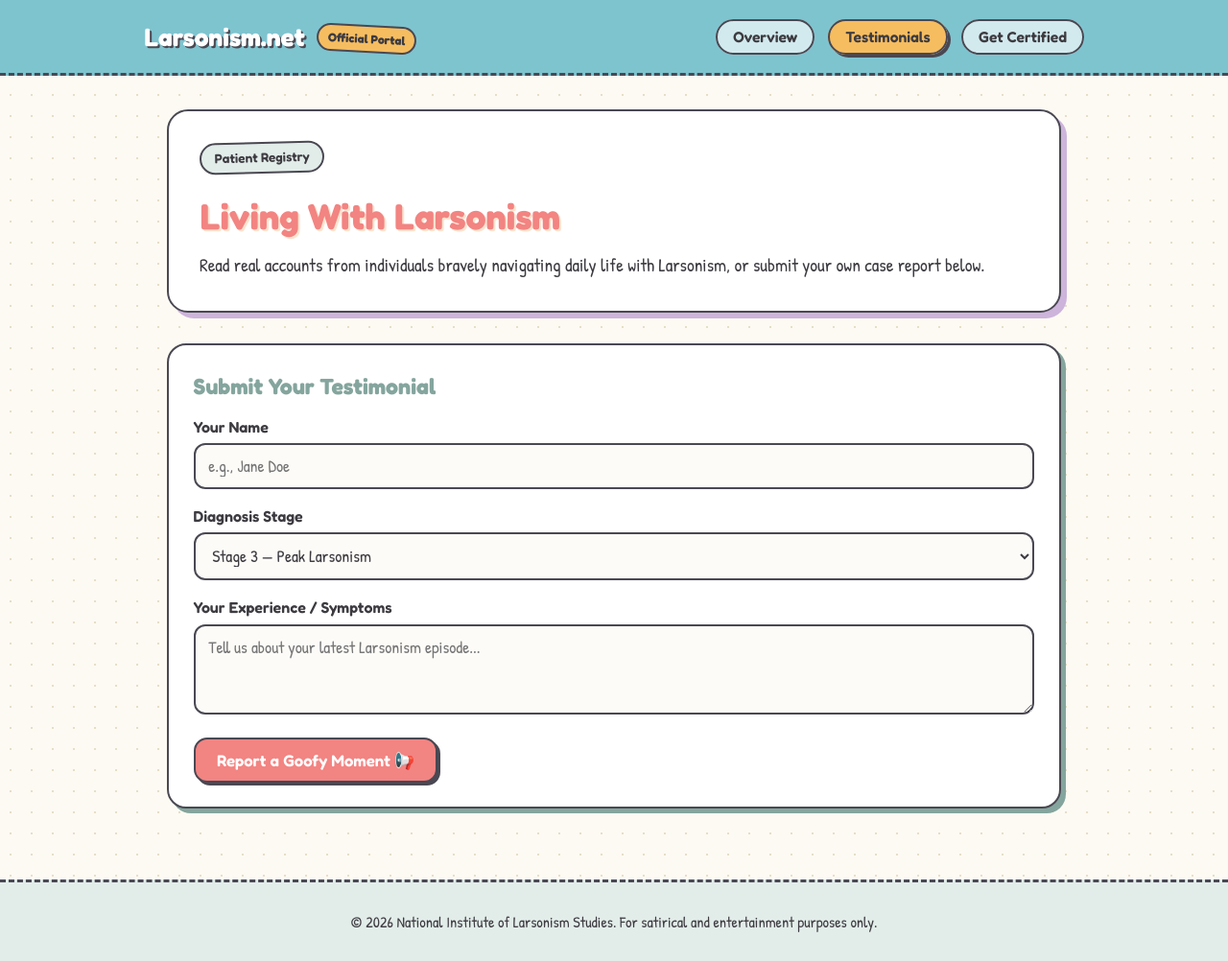
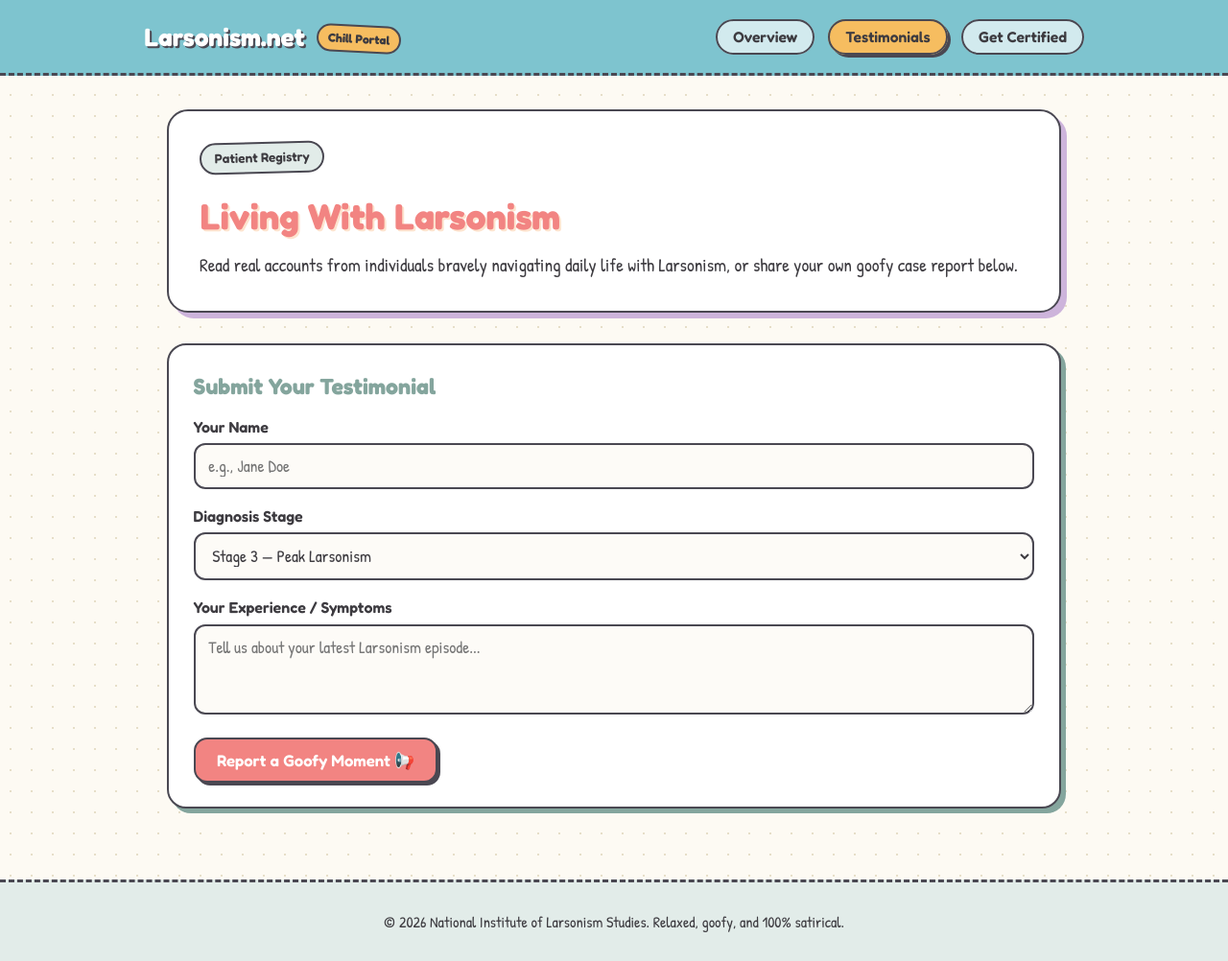
Before and after one commit to techcentersupport/larsonism-website, a plain HTML site: page testimonials.html in a window 1280 px wide. Shown: the whole page at 96% size. Drawn offline with Linux system fonts and the light colour scheme; a script that the page names is missing.

Commit message:
Update testimonials.html

```diff
--- a/testimonials.html
+++ b/testimonials.html
@@ -4,13 +4,13 @@
   <meta charset="UTF-8">
   <meta name="viewport" content="width=device-width, initial-scale=1.0">
   <title>Patient Testimonials | Larsonism.net</title>
-  <link rel="stylesheet" href="style.css">
+  <link rel="stylesheet" href="style.css?v=3">
 </head>
 <body>
 
   <header>
     <div class="nav-container">
-      <a href="index.html" class="logo">Larsonism.net <span>Official Portal</span></a>
+      <a href="index.html" class="logo">Larsonism.net <span>Chill Portal</span></a>
       <nav>
         <a href="index.html">Overview</a>
         <a href="testimonials.html" class="active">Testimonials</a>
@@ -23,15 +23,13 @@
     <section class="hero">
       <span class="badge">Patient Registry</span>
       <h1>Living With Larsonism</h1>
-      <p>Read real accounts from individuals bravely navigating daily life with Larsonism, or submit your own case report below.</p>
+      <p>Read real accounts from individuals bravely navigating daily life with Larsonism, or share your own goofy case report below.</p>
     </section>
 
     <div class="grid" style="grid-template-columns: 1fr;">
-      <!-- Add Testimonial Form -->
       <div class="card">
         <h2>Submit Your Testimonial</h2>
         <form id="testimonialForm">
-          <!-- Honeypot field for basic spam bots -->
           <div style="display: none;" aria-hidden="true">
             <label for="websiteField">Website</label>
             <input type="text" id="websiteField" name="website" tabindex="-1" autocomplete="off">
@@ -57,13 +55,12 @@
         </form>
       </div>
 
-      <!-- Testimonials List -->
       <div id="testimonialsList"></div>
     </div>
   </main>
 
   <footer>
-    &copy; 2026 National Institute of Larsonism Studies. For satirical and entertainment purposes only.
+    &copy; 2026 National Institute of Larsonism Studies. Relaxed, goofy, and 100% satirical.
   </footer>
 
   <script type="module">
@@ -122,7 +119,6 @@
     formEl.addEventListener("submit", async (e) => {
       e.preventDefault();
 
-      // Reject if honeypot field was filled out
       const honeypot = document.getElementById("websiteField").value.trim();
       if (honeypot) return;
 
```
